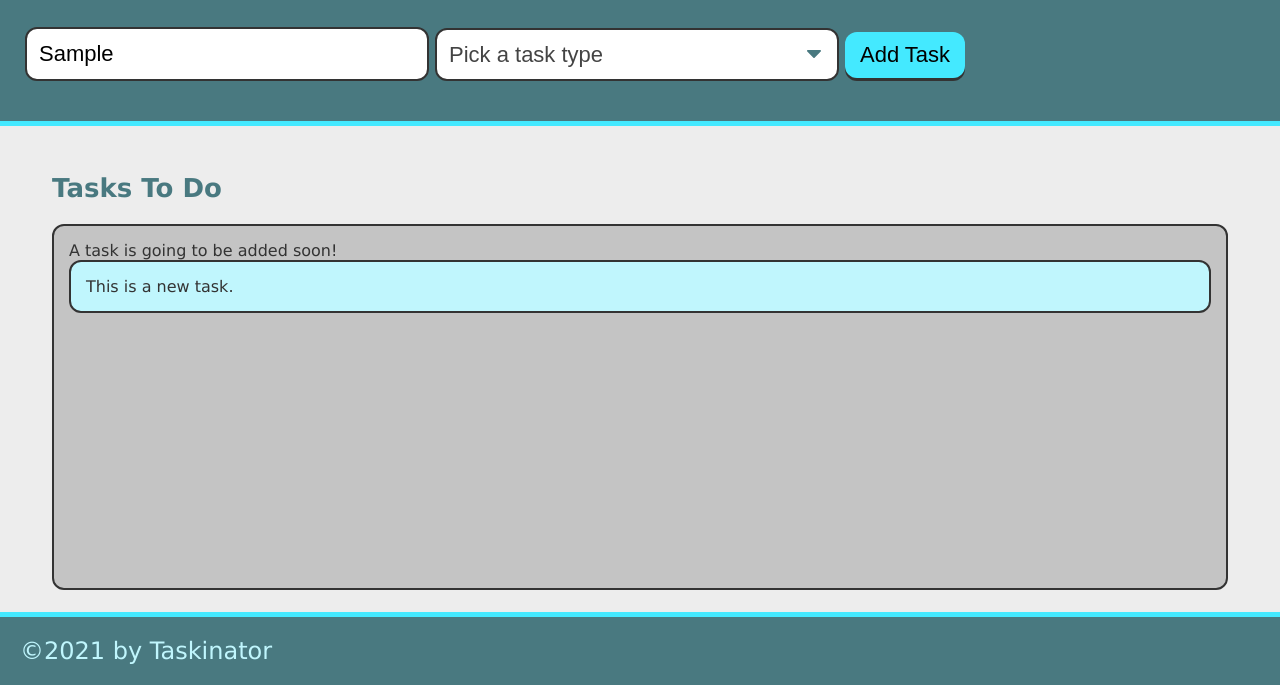
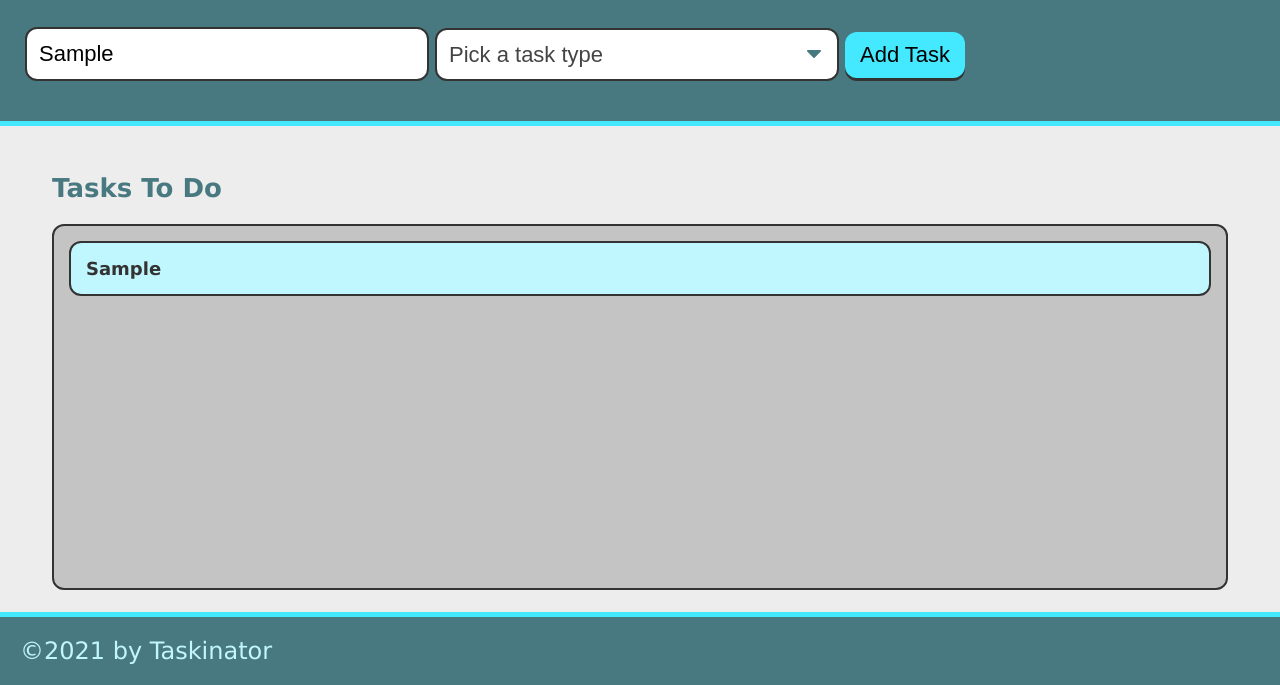
Before and after one commit to svnday/taskinator, a plain HTML site: page index.html in a window 1280 px wide. Both pictures are taken after typing "Sample" into the empty fields and a click on the button "Add Task". Shown: the part 115-800 px from the top of the page. Drawn offline with Linux system fonts and the light colour scheme.

Commit message:
additional list item features

```diff
--- a/assets/js/script.js
+++ b/assets/js/script.js
@@ -6,9 +6,25 @@ var createTaskHandler = function() {
 
     event.preventDefault();
 
+    var taskNameInput = document.querySelector("input[name='task-name']").value;
+    var taskTypeInput = document.querySelector("select[name='task-type']").value;
+
+
+    // create list item
     var listItemEl = document.createElement("li");
     listItemEl.className = "task-item";
-    listItemEl.textContent = "This is a new task.";
+
+    // create div to hold task info and add to list item
+    var taskInfoEl = document.createElement("div");
+
+    // give it a class name
+    taskInfoEl.className="task-info";
+
+    // add html content to div
+    taskInfoEl.innerHTML = "<h3 class='task-name'>" + taskNameInput + "</h3><span class='task-type'>" + taskTypeInput + "</span>"
+    listItemEl.appendChild(taskInfoEl);
+
+    //add entire list item to list
     tasksToDoEl.appendChild(listItemEl);
 };
 
--- a/index.html
+++ b/index.html
@@ -41,9 +41,6 @@
                 Tasks To Do
             </h2>
             <ul class="task-list" id="tasks-to-do">
-                <li class="task-tem">
-                    A task is going to be added soon!
-                </li>
             </ul>
         </section>
 
```
